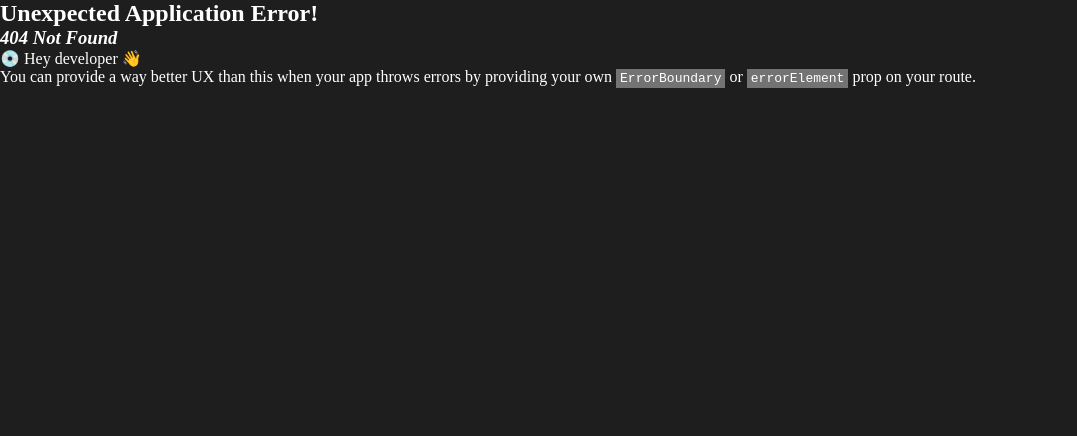
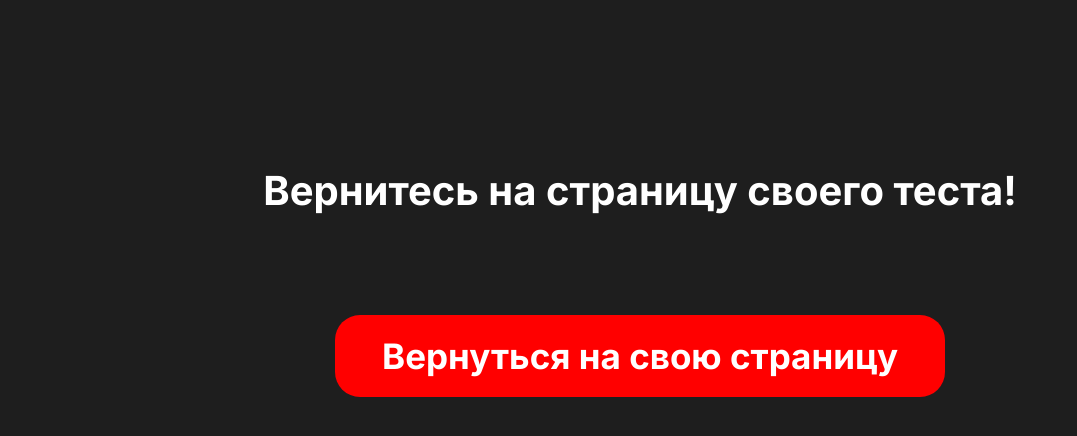
Before and after one commit to HondDK/ecolimp, a React (Create React App) app: page /testfive in a window 1280 px wide. Before the commit this address had no page. Shown: the top 436 px of the page, without its empty margins (0-1077 px from the left). Built offline with nearby package versions, Linux system fonts and the light colour scheme.

Commit message:
errorPage

```diff
--- a/src/App.js
+++ b/src/App.js
@@ -4,6 +4,7 @@ import TestTwo from "./pages/TestTwo";
 import TestTree from "./pages/TestThree";
 import TestFour from "./pages/TestFour";
 import Registration from "./pages/Registration";
+import ErrorPage from "./pages/ErrorPage";
 import "./style/style.scss";
 import { createBrowserRouter, RouterProvider } from "react-router-dom";
 
@@ -11,6 +12,7 @@ const router = createBrowserRouter([
 	{
 		path: "/",
 		element: <Language></Language>,
+		errorElement: <ErrorPage />,
 	},
 	{
 		path: "/reg",
--- /dev/null
+++ b/src/pages/ErrorPage.js
@@ -0,0 +1,22 @@
+import { useNavigate, useRouteError } from "react-router-dom";
+
+export default function ErrorPage() {
+	const error = useRouteError();
+	console.error(error);
+	let navigate = useNavigate();
+	const ClickBtn = () => {
+		navigate(-1);
+	};
+	return (
+		<body>
+			<main id="error-page">
+				<h1 class="title">Вернитесь на страницу своего теста!</h1>
+				<div class="wrap__btn">
+					<button onClick={ClickBtn} class="error-btn">
+						Вернуться на свою страницу
+					</button>
+				</div>
+			</main>
+		</body>
+	);
+}
--- a/src/style/style.scss
+++ b/src/style/style.scss
@@ -184,7 +184,18 @@ ol {
 	font-family: Arial, "Helvetica Neue", Helvetica, sans-serif;
 	font-size: 32px;
 }
-
+.error-btn {
+	margin-right: auto;
+	margin-left: auto;
+	margin-top: 100px;
+	min-width: 439px;
+	border-radius: $btnRadius;
+	padding: 20px 47px;
+	font-family: $Inter;
+	font-size: 35px;
+	color: $white;
+	background-color: #ff0000;
+}
 .container {
 	display: flex;
 	justify-content: space-between;
```
